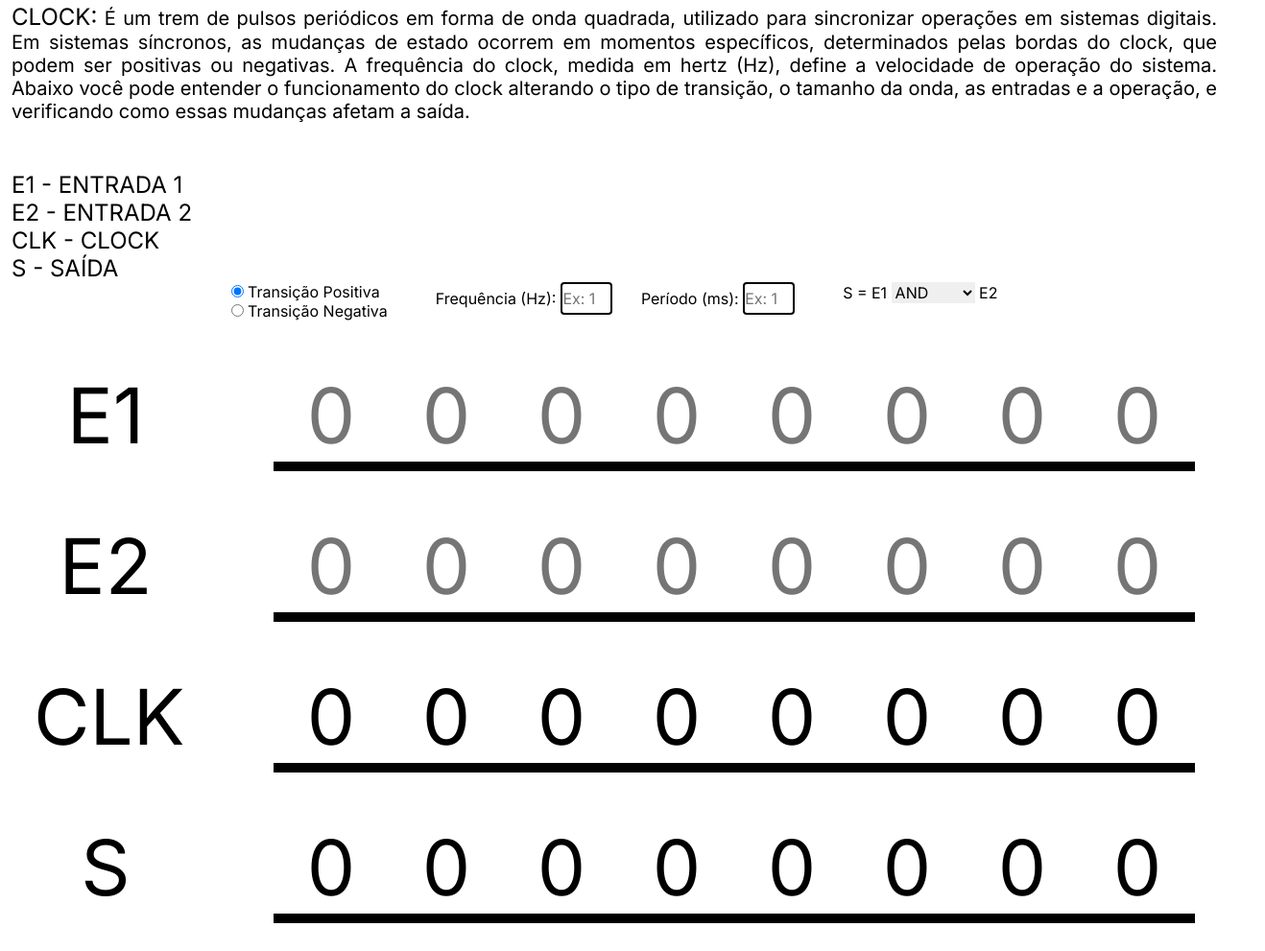
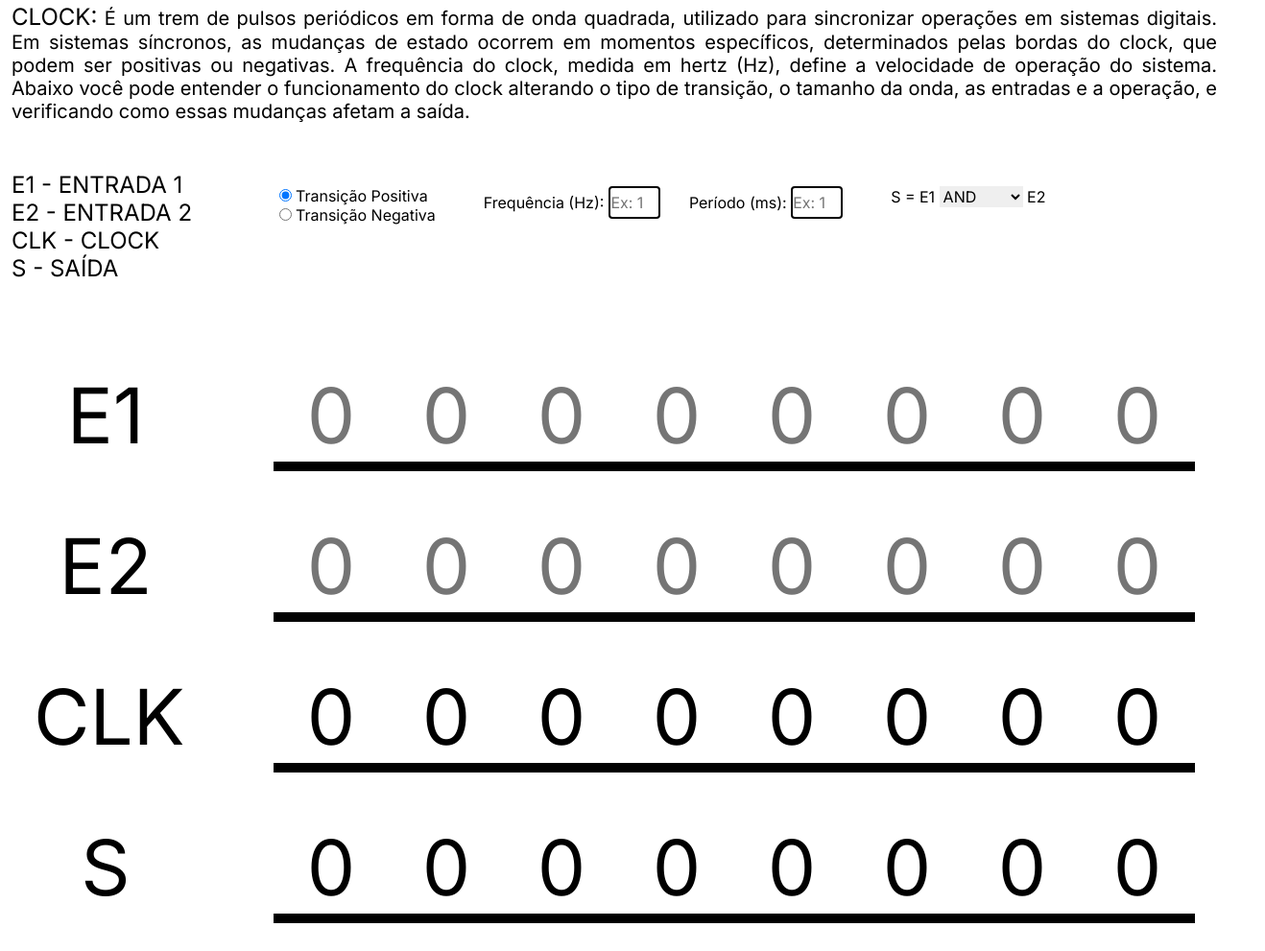
Before and after one commit to afxrnanda/pulso-clock-e-analise-temporal, a plain HTML site: page index.html in a window 1280 px wide. Shown: the part 1086-2077 px from the top of the page at 96% size, 1318 px wide, since content can reach past the window. Drawn offline with nearby package versions, Linux system fonts and the light colour scheme.

Commit message:
estilização

```diff
--- a/style.css
+++ b/style.css
@@ -159,6 +159,9 @@ canvas {
     justify-content: center;
     display: flex;
     gap: 50px;
+    position: relative;
+    bottom: 100px;
+    left: 50px;
 }
 .tempo {
     display: flex;
```
